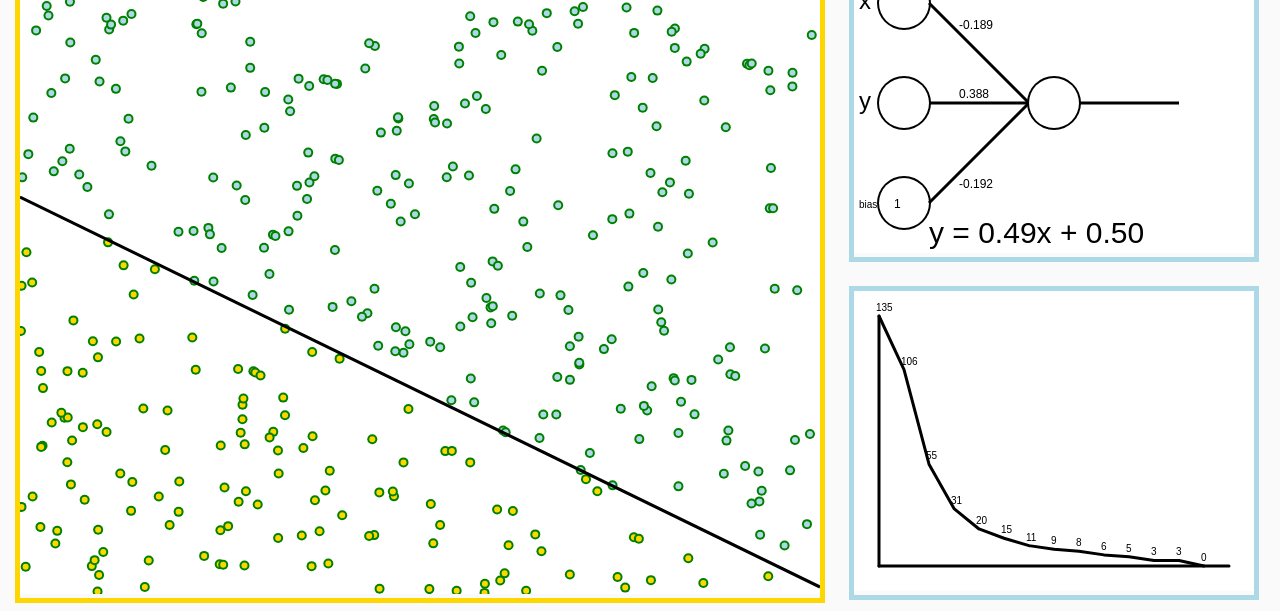
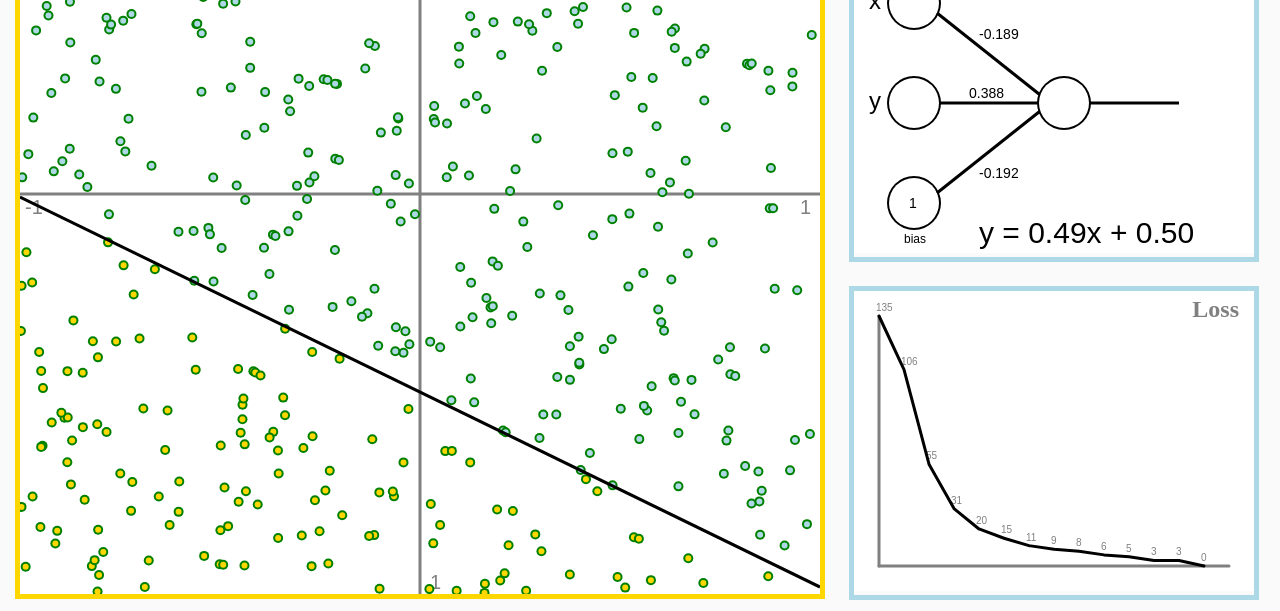
Before and after one commit to Lyallm1/perceptron-1, a website built with webpack: page docs/index.html in a window 1280 px wide. Shown: the part 336-947 px from the top of the page. Built offline with nearby package versions, Linux system fonts and the light colour scheme; a web font is replaced by a local one.

Commit message:
Improve visualization

```diff
--- a/docs/index.html
+++ b/docs/index.html
@@ -41,6 +41,7 @@
 
     #graph {
       width: 800px;
+      height: 800px;
       border: solid 5px gold;
     }
 
@@ -88,14 +89,20 @@
       margin-left: 20px;
     }
 
-    #perceptron {
-      width: 400px;
-      border: solid 5px lightblue;
-    }
-
+    #perceptron,
     #loss {
       width: 400px;
       border: solid 5px lightblue;
+      position: relative;
+    }
+
+    #perceptron h2,
+    #loss h2 {
+      position: absolute;
+      top: 5px;
+      right: 15px;
+      margin: 0;
+      color: grey;
     }
   </style>
 </head>
@@ -111,8 +118,12 @@
         <input id="b" type="number" min="-1" max="1" step="0.01" value="-0.5"/>
         <button id="train-button">Train!</button>
       </div>
-      <div id="perceptron"></div>
-      <div id="loss"></div>
+      <div id="perceptron">
+        <h2>Perceptron</h2>
+      </div>
+      <div id="loss">
+        <h2>Loss</h2>
+      </div>
     </aside>
   </div>
 
--- a/src/dynamic-canvas/shapes/text.ts
+++ b/src/dynamic-canvas/shapes/text.ts
@@ -3,7 +3,7 @@ import { Vector } from '../vector/vector';
 
 export class Text extends Shape {
 
-  constructor (public position: Vector, public text: string, public size = '12px', public color = 'black') {
+  constructor (public position: Vector, public text: string, public size = '14px', public color = 'black') {
     super(position);
   }
 
--- a/src/index.ts
+++ b/src/index.ts
@@ -27,6 +27,15 @@ function drawGraph (trainingData: TrainingData[]): void {
   const halfHeight = canvas.height / 2;
 
   canvas.removeShapes();
+
+  canvas.addShape(new Line(new Vector(halfWidth, 0), new Vector(halfWidth, canvas.width), 'grey'));
+  canvas.addShape(new Line(new Vector(0, halfHeight), new Vector(canvas.height, halfWidth), 'grey'));
+
+  canvas.addShape(new Text(new Vector(halfWidth + 10, 20), '-1', '20px', 'grey'));
+  canvas.addShape(new Text(new Vector(halfWidth + 10, canvas.height - 5), '1', '20px', 'grey'));
+  canvas.addShape(new Text(new Vector(5, halfHeight + 20), '-1', '20px', 'grey'));
+  canvas.addShape(new Text(new Vector(canvas.width - 20, halfHeight + 20), '1', '20px', 'grey'));
+
   trainingData.map(data => new Ball(3, new Vector(data.values[0] * halfWidth + halfWidth, data.values[1] * halfHeight + halfHeight), data.label === 1 ? 'gold' : 'lightblue', data.error ? 'red' : 'green')).forEach(ball => canvas.addShape(ball));
 
   canvas.addShape(new Line(new Vector(0, perceptron.status.f(-1) * halfHeight + halfHeight), new Vector(canvas.height, perceptron.status.f(1) * halfHeight + halfHeight)));
@@ -35,37 +44,37 @@ function drawGraph (trainingData: TrainingData[]): void {
 
 function drawPerceptron (p: Perceptron, x: number, y: number) {
   perceptronVisualization.removeShapes();
-  perceptronVisualization.addShape(new Text(new Vector(5, 56), 'x', '24px'));
-  perceptronVisualization.addShape(new Text(new Vector(5, 156), 'y', '24px'));
-  perceptronVisualization.addShape(new Text(new Vector(5, 255), 'bias', '10px'));
+  perceptronVisualization.addShape(new Text(new Vector(15, 56), 'x', '24px'));
+  perceptronVisualization.addShape(new Text(new Vector(15, 156), 'y', '24px'));
 
-  perceptronVisualization.addShape(new Ball(25, new Vector(50, 50), 'white', 'black'));
-  perceptronVisualization.addShape(new Ball(25, new Vector(50, 150), 'white', 'black'));
-  perceptronVisualization.addShape(new Ball(25, new Vector(50, 250), 'white', 'black'));
+  perceptronVisualization.addShape(new Ball(25, new Vector(60, 50), 'white', 'black'));
+  perceptronVisualization.addShape(new Ball(25, new Vector(60, 150), 'white', 'black'));
+  perceptronVisualization.addShape(new Ball(25, new Vector(60, 250), 'white', 'black'));
 
-  perceptronVisualization.addShape(new Line(new Vector(75, 50), new Vector(175, 150), 'black'));
-  perceptronVisualization.addShape(new Line(new Vector(75, 150), new Vector(175, 150), 'black'));
-  perceptronVisualization.addShape(new Line(new Vector(75, 250), new Vector(175, 150), 'black'));
+  perceptronVisualization.addShape(new Line(new Vector(83, 60), new Vector(190, 145), 'black'));
+  perceptronVisualization.addShape(new Line(new Vector(85, 150), new Vector(185, 150), 'black'));
+  perceptronVisualization.addShape(new Line(new Vector(83, 240), new Vector(190, 155), 'black'));
 
-  perceptronVisualization.addShape(new Text(new Vector(105, 76), p.status.weights[0].toFixed(3)));
-  perceptronVisualization.addShape(new Text(new Vector(105, 145), p.status.weights[1].toFixed(3)));
-  perceptronVisualization.addShape(new Text(new Vector(105, 235), p.status.biasWeight.toFixed(3)));
+  perceptronVisualization.addShape(new Text(new Vector(125, 86), p.status.weights[0].toFixed(3)));
+  perceptronVisualization.addShape(new Text(new Vector(115, 145), p.status.weights[1].toFixed(3)));
+  perceptronVisualization.addShape(new Text(new Vector(125, 225), p.status.biasWeight.toFixed(3)));
 
-  perceptronVisualization.addShape(new Ball(25, new Vector(200, 150), 'white', 'black'));
+  perceptronVisualization.addShape(new Ball(25, new Vector(210, 150), 'white', 'black'));
 
-  perceptronVisualization.addShape(new Line(new Vector(225, 150), new Vector(325, 150), 'black'));
+  perceptronVisualization.addShape(new Line(new Vector(235, 150), new Vector(325, 150), 'black'));
 
-  perceptronVisualization.addShape(new Text(new Vector(75, 290), `y = ${p.status.m.toFixed(2)}x + ${p.status.b.toFixed(2)}`, '30px'));
+  perceptronVisualization.addShape(new Text(new Vector(125, 290), `y = ${p.status.m.toFixed(2)}x + ${p.status.b.toFixed(2)}`, '30px'));
 
-  perceptronVisualization.addShape(new Text(new Vector(40, 255), '1'));
+  perceptronVisualization.addShape(new Text(new Vector(55, 255), '1'));
+  perceptronVisualization.addShape(new Text(new Vector(50, 290), 'bias', '12px'));
   if (x && y) {
-    perceptronVisualization.addShape(new Text(new Vector(40, 55), x.toFixed(2)));
-    perceptronVisualization.addShape(new Text(new Vector(40, 155), y.toFixed(2)));
+    perceptronVisualization.addShape(new Text(new Vector(45, 55), x.toFixed(2)));
+    perceptronVisualization.addShape(new Text(new Vector(45, 155), y.toFixed(2)));
 
     const weightedSum = x * p.status.weights[0] + y * p.status.weights[1] + p.status.biasWeight;
-    perceptronVisualization.addShape(new Text(new Vector(190, 155), weightedSum.toFixed(2)));
+    perceptronVisualization.addShape(new Text(new Vector(195, 155), weightedSum.toFixed(2)));
 
-    perceptronVisualization.addShape(new Ball(25, new Vector(360, 150), weightedSum > 0 ? 'gold' : 'lightblue', 'none'));
+    perceptronVisualization.addShape(new Ball(25, new Vector(350, 150), weightedSum > 0 ? 'gold' : 'lightblue', 'none'));
   }
 
   perceptronVisualization.draw();
@@ -85,8 +94,8 @@ function drawLossHistory (h: number[]) {
   const w = 350 / h.length;
   const m = Math.max(...h);
 
-  lossVisualization.addShape(new Line(new Vector(25, 25), new Vector(25, 275)));
-  lossVisualization.addShape(new Line(new Vector(25, 275), new Vector(375, 275)));
+  lossVisualization.addShape(new Line(new Vector(25, 25), new Vector(25, 275), 'grey'));
+  lossVisualization.addShape(new Line(new Vector(25, 275), new Vector(375, 275), 'grey'));
   lossVisualization.draw();
 
   const ctx = lossVisualization.context;
@@ -94,6 +103,7 @@ function drawLossHistory (h: number[]) {
   h.forEach((l, i) => {
     const x = 25 + w * i;
     const y = 275 - l / m * 250;
+    ctx.fillStyle = 'grey';
     ctx.fillText(l + '', x - 3, y - 5);
     if (i === 0) ctx.moveTo(x, y);
     else {
```
Also changed, not shown: docs/main.js (+2 -2 lines), src/demo.html (+18 -7 lines).
